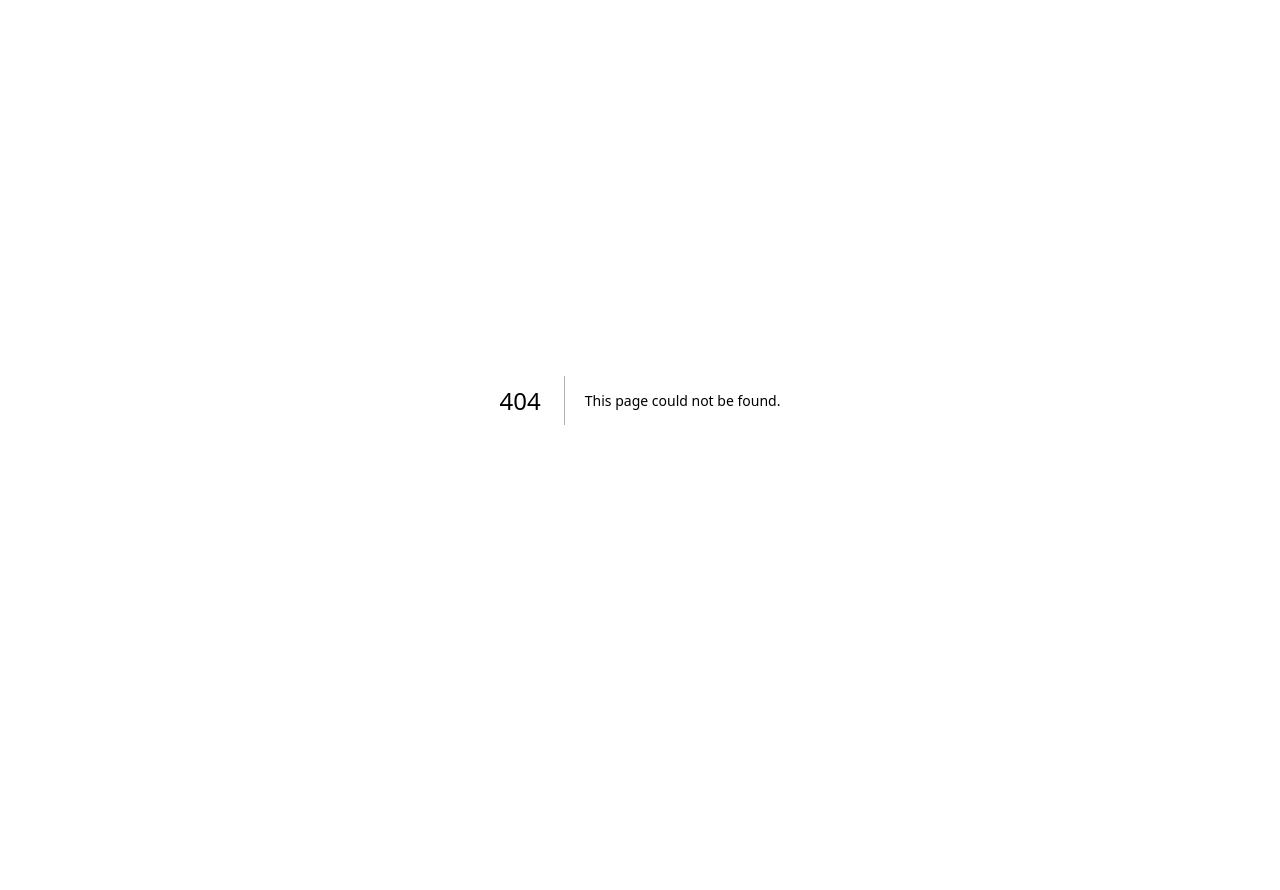
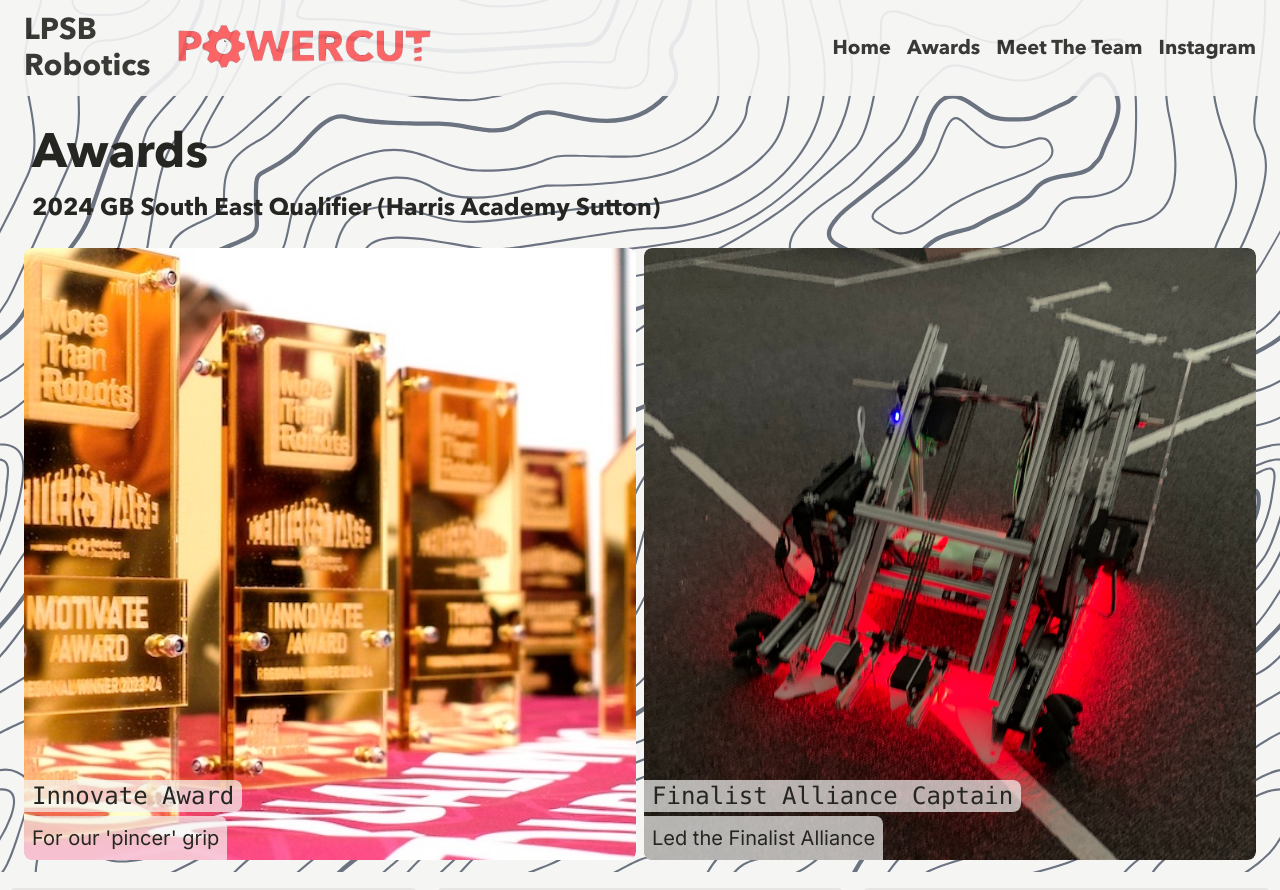
Before and after one commit to outsharded/langley-robotics-website, a Next.js app: page /awards in a window 1280 px wide. Before the commit this address had no page. Shown: the top 890 px of the page. Before the commit the page ends 800 px from the top, so only its background shows below. Built offline with nearby package versions, Linux system fonts and the light colour scheme.

Commit message:
new pages

```diff
--- /dev/null
+++ b/app/(subpages)/awards/page.tsx
@@ -0,0 +1,65 @@
+import React from 'react';
+import Header from '@/app/Header';
+import Image from 'next/image';
+import Footer from '@/app/Footer';
+
+const HomePage: React.FC = () => {
+  return (
+    <div className="h-max text-[#252622] dark:text-[#fffcf2] bg-stone-100 dark:bg-black">
+      <Header />
+      <main className='h-max p-1 -mt-24 pt-32 mb:p-4 px-4 mb:px-10 bg-fixed bg-cover' style={{backgroundImage: 'url(/backgrounds/topography.svg)'}}>
+        <div>
+          <h1 className="text-5xl font-bold font-avenir mb-4 px-4">Awards</h1>
+          <div className="grid grid-cols-1 xl:grid-cols-1">
+         { /*
+            <div>
+                <h1 className="text-2xl font-bold font-avenir mb-4 px-4">Honours</h1>
+                <div className='grid gap-2 grid-cols-1 md:grid-cols-2  p-2 items-center justify-center'>
+
+                    <div className='col-span-1 relative rounded-lg overflow-hidden'>
+                        <div className="">
+                        <Image className='rounded-lg w-full aspect-square object-cover' src="/headshots/fabian.webp" alt="Powercut Robotics Team" width={500} height={500} sizes="(max-width: 768px) 50wv, (max-width: 1024px) 33vw, 100vw"/>
+                        </div>
+                        <div className="absolute bottom-12 left-0 bg-stone-100 dark:bg-neutral-950 bg-opacity-70 dark:bg-opacity-70 rounded-r-lg font-mono text-2xl px-2 ">Championship Organisation</div>
+                        <div className="absolute bottom-0 left-0 bg-stone-100 dark:bg-neutral-950 bg-opacity-70 dark:bg-opacity-70 rounded-tr-lg text-xl p-2">For our 'pincer' grip</div>
+                    </div>
+
+                </div>
+
+            </div>
+**/}
+
+            <div>
+                <h1 className="text-2xl font-bold font-avenir mb-4 px-4">2024 GB South East Qualifier (Harris Academy Sutton)</h1>
+                <div className='grid gap-2 grid-cols-1 md:grid-cols-2  p-2 items-center justify-center'>
+
+                    <div className='col-span-1 relative rounded-lg overflow-hidden'>
+                        <div className="">
+                        <Image className='rounded-lg w-full aspect-square object-cover' src="/content/innovate.jpg" alt="Powercut Robotics Team" width={500} height={500} sizes="(max-width: 768px) 50wv, (max-width: 1024px) 33vw, 100vw"/>
+                        </div>
+                        <div className="absolute bottom-12 left-0 bg-stone-100 dark:bg-neutral-950 bg-opacity-70 dark:bg-opacity-70 rounded-r-lg font-mono text-2xl px-2 ">Innovate Award</div>
+                        <div className="absolute bottom-0 left-0 bg-stone-100 dark:bg-neutral-950 bg-opacity-70 dark:bg-opacity-70 rounded-tr-lg text-xl p-2">For our 'pincer' grip</div>
+                    </div>
+
+                    <div className='col-span-1 relative rounded-lg overflow-hidden '>
+                        <div className="">
+                        <Image className='rounded-lg w-full aspect-square object-cover object-top' src="/content/red_underglow.jpeg" alt="Powercut Robotics Team" width={500} height={500} sizes="(max-width: 768px) 50wv, (max-width: 1024px) 33vw, 100vw"/>
+                        </div>
+                        <div className="absolute bottom-12 left-0 bg-stone-100 dark:bg-neutral-950 bg-opacity-70 dark:bg-opacity-70 rounded-r-lg font-mono text-2xl px-2 ">Finalist Alliance Captain</div>
+                        <div className="absolute bottom-0 left-0 bg-stone-100 dark:bg-neutral-950 bg-opacity-70 dark:bg-opacity-70 rounded-tr-lg text-xl p-2">Led the Finalist Alliance</div>
+                    </div>
+                </div>
+
+
+            </div>
+
+          </div>
+        </div>
+
+      </main>
+      <Footer/>
+    </div>
+  );
+};
+
+export default HomePage;
--- a/app/Header.tsx
+++ b/app/Header.tsx
@@ -29,14 +29,15 @@ const Header: React.FC = () => {
         <div className={`w-full lg:w-auto ${isMenuOpen ? '' : 'hidden lg:flex'}`}>
           <nav className={`nav ${isMenuOpen ? 'block' : 'hidden lg:block'}`}>
             <div className="flex flex-wrap lg:justify-end text-xl">
-              {/*
-              <Link href="/about" className="hover:text-gray-300 p-2">
-                About Us
-              </Link>
-              */}
+
               <Link href="/" className="hover:text-gray-300 p-2">
                 Home
               </Link>
+
+              <Link href="/awards" className="hover:text-gray-300 p-2">
+                Awards
+              </Link>
+
               <Link href="/team" className="hover:text-gray-300 p-2">
                 Meet The Team
               </Link>
--- a/app/page.tsx
+++ b/app/page.tsx
@@ -39,15 +39,19 @@ const HomePage: React.FC = () => {
             <Image className="rounded-lg float-right w-2/5 2 m-3 aspect-[1/1] object-cover" src={backdrops} alt="game backdrops"  sizes="(max-width: 1024px) 40vw, 20vw" />
             <h1 className="text-4xl font-medium font-avenir p-2">About Us</h1>
             <p className='p-2 text-lg font-medium text-start'>
-Hi! We&apos;re Powercut Robotics, 25268 (UK-497) from Langley Park School for Boys in South London. This is our rookie year of FTC. <br /> <br />
-We started the year having no idea about what FTC is, and for the whole year, we learnt as we worked. Despite our kit only arriving in November, we placed very well in regionals, winning Finalist Alliance Captain and the Innovate Award. After this, we decided to essentially rebuild our robot from scratch, having learnt a lot from other teams. We also concentrated our focus on outreach and fundraising, and recently found out that we are a championship organisation!</p>
+Hi! We&apos;re Powercut Robotics, #25268 (UK-497) from Langley Park School for Boys in South London.
+This is our rookie year of FTC. <br /> <br />
+We started the year having no idea about what FTC is, and we learnt as we worked.
+Despite our kit only arriving in November, we placed very well in regionals.
+After this, we decided to essentially rebuild our robot from scratch, having learnt a lot from other teams.
+We also concentrated our focus on outreach and fundraising, and recently found out that we are a championship organisation!</p>
 
           </div>
 
           <div className='rounded-lg m-4 h-full'>
             <Image className="rounded-lg float-left w-2/5 m-3 aspect-[1/1] object-cover" src={in_field} alt="robot in field" sizes="(max-width: 1024px) 40vw, 20vw" />
             <h1 className="text-4xl font-medium font-avenir p-2">Our Season</h1>
-            <p className='p-2 text-lg font-small text-start'>We attended the South East Regional 2 at Harris Sutton on the 23rd March. We won the Innovate award for our intake system, and Finalist Alliace Captain award. <br /> <br /> We will be at the UK Championship on Friday 21st June in Division 1. We hope to network and connect with other teams, and be competitive for awards. See you there!</p>
+            <p className='p-2 text-lg font-small text-start'>We attended the South East Regional 2 at Harris Sutton on the 23rd March. We won the Innovate award for our intake system, and Finalist Alliance Captain award. <br /> <br /> We will be at the UK Championship on Friday 21st June in Division 1. We hope to network and connect with other teams, and be competitive for awards. See you there!</p>
           </div>
 
         </div>
```
Also changed, not shown: public/content/innovate.jpg (added), public/content/red_underglow.jpeg (added).
